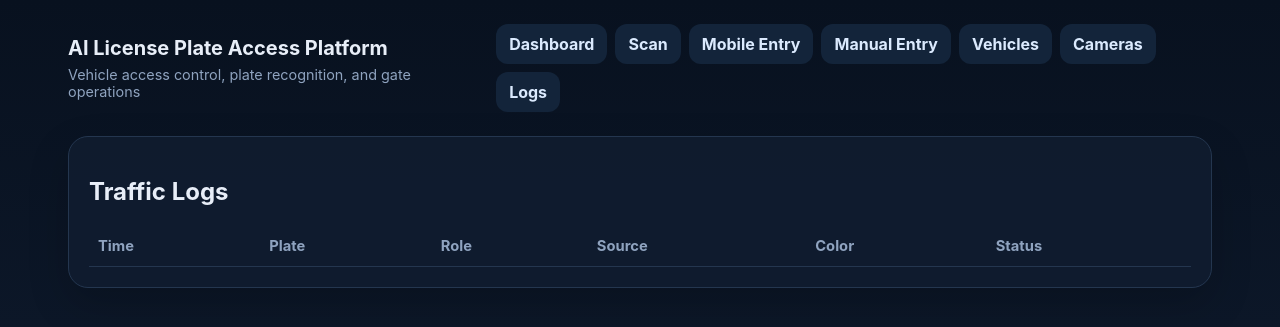
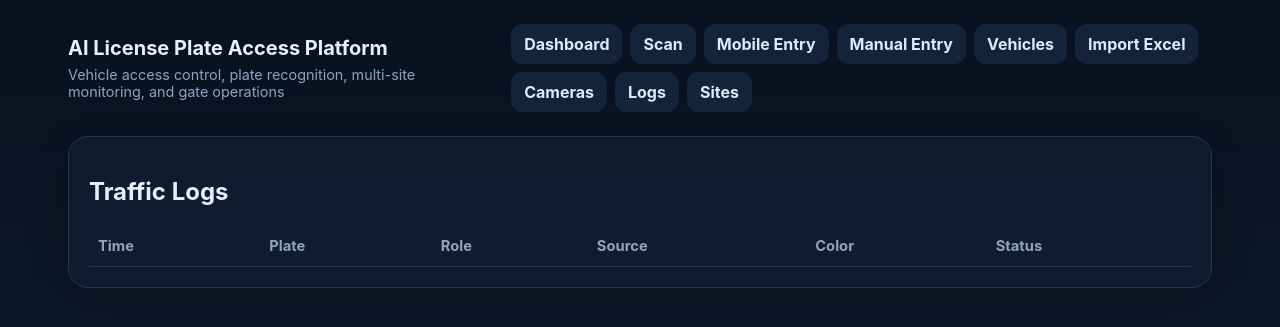
Before and after one commit to bahram-khakbaz/ai-license-plate-access-platform, a Flask app: template templates/logs.html in a window 1280 px wide. Shown: the top 327 px of the page. Run offline with Flask 3, Linux system fonts and the light colour scheme; the template is opened without the code that fills it, so the values that code supplies are empty; data comes from the database, SQL or seed files in the repository; parts of the project's set-up code (start-up, migrations or seed data) failed here and were passed over.

Commit message:
Add import and site settings navigation

```diff
--- a/templates/base.html
+++ b/templates/base.html
@@ -10,7 +10,7 @@
   <header class="topbar">
     <div>
       <h1>AI License Plate Access Platform</h1>
-      <p>Vehicle access control, plate recognition, and gate operations</p>
+      <p>Vehicle access control, plate recognition, multi-site monitoring, and gate operations</p>
     </div>
     <nav>
       <a href="/">Dashboard</a>
@@ -18,8 +18,10 @@
       <a href="/mobile-entry">Mobile Entry</a>
       <a href="/manual-entry">Manual Entry</a>
       <a href="/vehicles">Vehicles</a>
+      <a href="/vehicles/import">Import Excel</a>
       <a href="/cameras">Cameras</a>
       <a href="/logs">Logs</a>
+      <a href="/settings/sites">Sites</a>
     </nav>
   </header>
   <main class="container">
```
